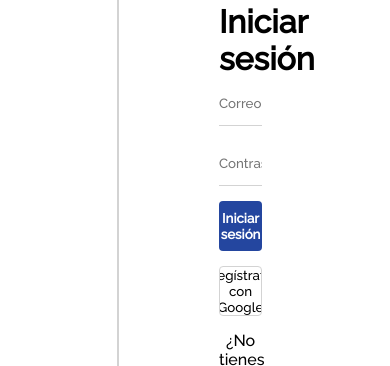
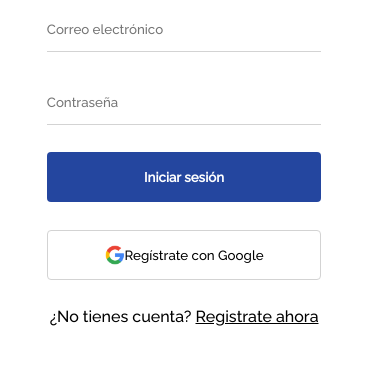
Before and after one commit to Zumayaa/examenzzz, a plain HTML site: page login.html in a window 390 px wide. Shown: the part 321-687 px from the top of the page. Drawn offline with Linux system fonts and the light colour scheme.

Commit message:
Ya es responsive el login

```diff
--- a/login.html
+++ b/login.html
@@ -46,7 +46,7 @@
         </h1>
         <form action="submit">
           <input type="text" placeholder="Correo electrónico">
-          <input type="text" placeholder="Contraseña">
+          <input type="password" placeholder="Contraseña">
           <button class="btn-inicia">Iniciar sesión</button>
           <button class="btn-google">
             <span>
--- a/styles/login-style.css
+++ b/styles/login-style.css
@@ -98,7 +98,7 @@ body{
     height: 60vh;
     width: 40%;
 
-    padding-left: 100px;
+    padding-left: 5%;
 
 }
 
@@ -197,7 +197,22 @@ body{
     }
 
     .padre .imagen {
-        width: 60%;
+        width: 70%;
+    }
+
+    .form-login{
+        padding-left: 12%;
+        width: 100%;
+        border:none;
+    }
+
+    .form-login input,
+    .form-login button{
+        margin-bottom: 8%;
+    }
+
+    .cancelar{
+        display: none;
     }
 
 
```
